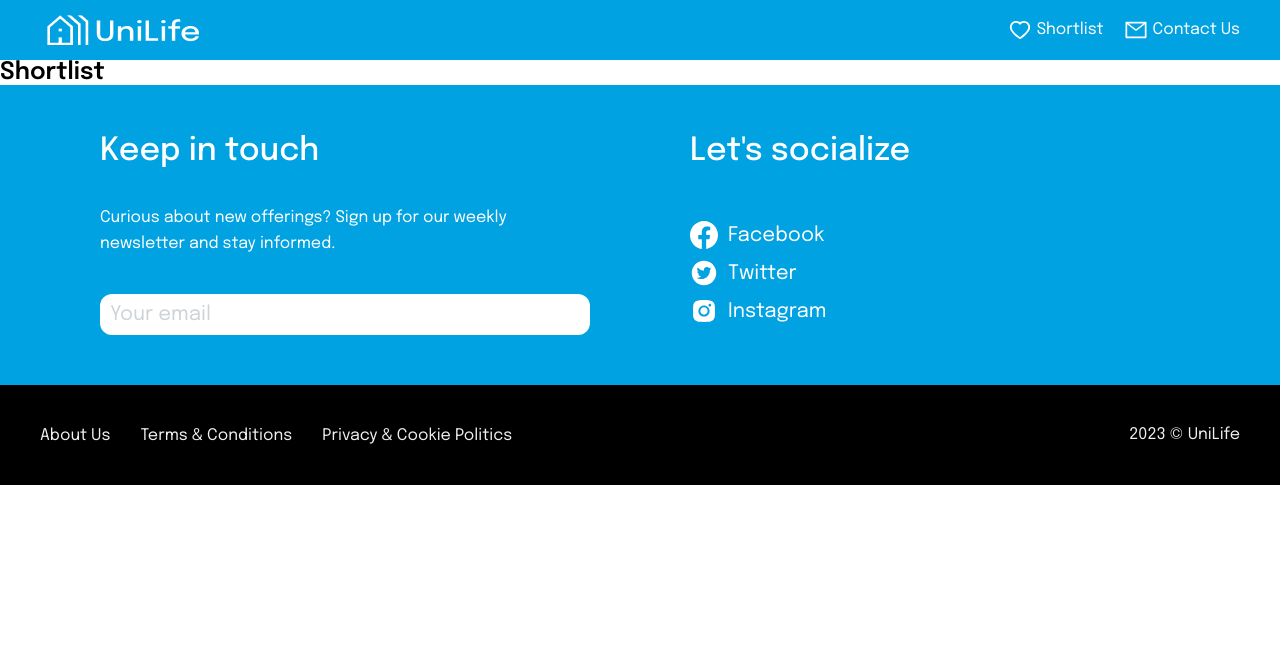
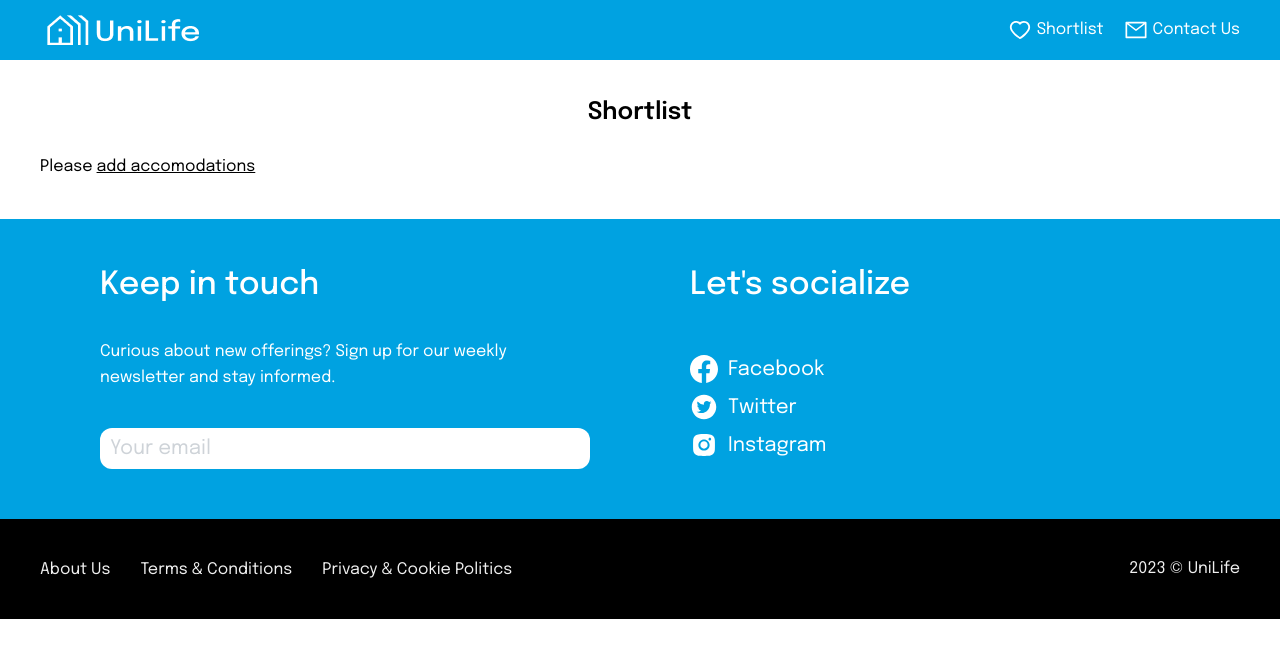
Before and after one commit to paulhondl/unilife, a React (Vite) app: page /shortlist in a window 1280 px wide. Shown: the top 658 px of the page. Built offline with nearby package versions, Linux system fonts and the light colour scheme.

Commit message:
shortlist page: added default text and back link in case of 0 shortlisted condos

```diff
--- a/src/components/ShortlistCard/ShortlistCard.css
+++ b/src/components/ShortlistCard/ShortlistCard.css
@@ -1,8 +1,22 @@
 .shortlist-card-container {
+  border: 1px solid rgba(206, 211, 216, 1);
+  border-radius: 12px;
+  padding: 20px 40px;
+  display: flex;
+  align-items: center;
+  gap: 10px;
+}
 
+.shortlist-card-container:hover {
+  background-color: rgba(206, 211, 216, 1);
 }
 
 .remove-icon {
   cursor: pointer;
-  color: red;
+  color: var(--blue-bg);
+  font-size: 2rem;
 }
+
+.remove-icon:hover {
+  color: #D2122E
+}
--- a/src/pages/Shortlist/Shortlist.css
+++ b/src/pages/Shortlist/Shortlist.css
@@ -0,0 +1,21 @@
+.shortlist-container {
+  padding: 40px;
+}
+.shortlist-container h2 {
+  text-align: center;
+  margin-bottom: 30px;
+}
+
+.shortlisted-accomodations {
+  display: flex;
+  flex-wrap: wrap;
+  gap: 10px;
+}
+
+.shortlisted-accomodations a {
+  text-decoration: underline;
+}
+
+.shortlisted-accomodations a:hover {
+  color: var(--blue-bg);
+}
--- a/src/pages/Shortlist/Shortlist.jsx
+++ b/src/pages/Shortlist/Shortlist.jsx
@@ -1,4 +1,5 @@
 import {useContext} from 'react'
+import {Link} from 'react-router-dom'
 import { ShortlistContext } from '../../contexts/ShortlistContext'
 import ShortlistCard from '../../components/ShortlistCard/ShortlistCard';
 import './Shortlist.css'
@@ -12,7 +13,7 @@ function Shortlist() {
     <div className="shortlist-container">
       <h2>Shortlist</h2>
       <div className="shortlisted-accomodations">
-        {shortlist.map(accomodation => <ShortlistCard key={accomodation._id} accomodation={accomodation} />)}
+        {shortlist.length === 0 ? <p>Please <Link to="/">add accomodations</Link></p>: shortlist.map(accomodation => <ShortlistCard key={accomodation._id} accomodation={accomodation} />)}
       </div>
     </div>
   )
```
